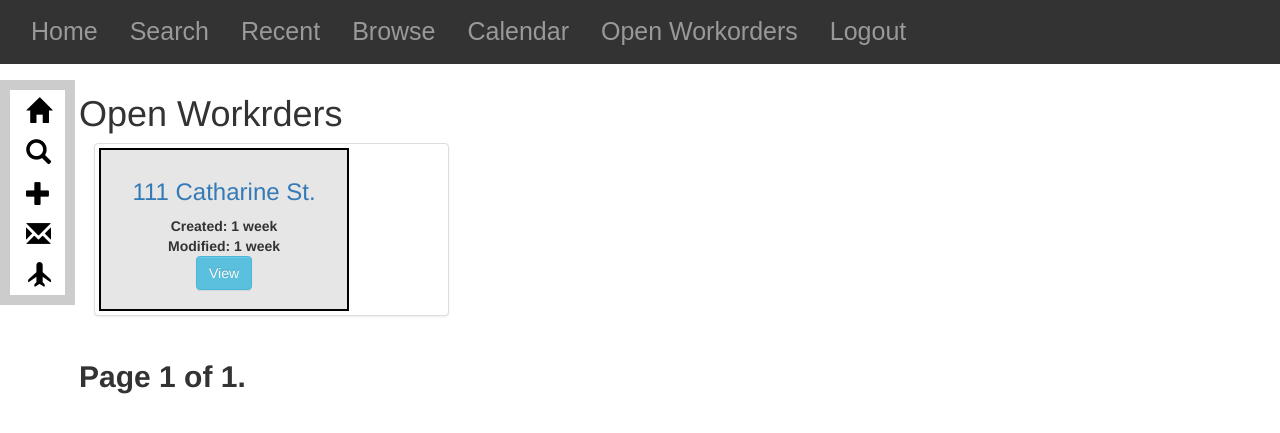
After one commit to solvable/RR, a Django app: page /customers/open_workorders/ in a window 1280 px wide. The commit adds this page. Shown: the top 433 px of the page. Run offline with Django 3.2, Linux system fonts and the light colour scheme; data comes from the database, SQL or seed files in the repository; some libraries are stand-ins or nearby versions.

Commit message:
v.6
Making progress...

Added recent customers, added full customer list, sorted by alphabet, added javascript full calendar.

todo:
 Implement events on calendar and scheduling
 Implement user auth
 implement all calendar functions

If you've been reading this documentation, it's clear i still have no Idea WTF I am doing, but it's coming along I guess.

```diff
--- a/Customers/templates/base.html
+++ b/Customers/templates/base.html
@@ -53,7 +53,10 @@
             <ul class="topNav col-md-12">
                 <li><a href="{% url 'customers:index' %}">Home</a></li>
                 <li><a href="/customers/search">Search</a></li>
-                <li><a href="{% url 'customers:list' %}">Recent</a></li>
+                <li><a href="{% url 'customers:recents' %}">Recent</a></li>
+                <li><a href="{% url 'customers:browse' %}">Browse</a></li>
+                <li><a href="{% url 'customers:calendar' %}">Calendar</a></li>
+                <li><a href="{% url 'customers:open_workorders' %}">Open Workorders</a></li>
                 <li><a href="#">Logout</a></li>
             </ul>
         </div>
--- /dev/null
+++ b/Customers/templates/open_workorders.html
@@ -0,0 +1,43 @@
+{% extends "base.html" %}
+
+{% block content %}
+<h1>{{ title }}</h1>
+
+<div class="open_workorder_list_div">
+    {% for obj in object_list %}
+    <div class="open-workorder-list-object">
+        <div class="col-md-8">
+            <div class="thumbnail">
+                <!--<img src="..." alt="..."> -->
+                <div class="caption">
+
+                    <h3><a href="{{ obj.get_absolute_url}}">{{obj.jobStreet}}</a></h3>
+                    <strong>Created: {{obj.created|timesince }}</strong></br>
+                    <strong>Modified: {{ obj.modified|timesince }}<br/>
+                    <p><a href="{{ obj.get_absolute_url }}workorder_detail/{{obj.jobId}}" class="btn btn-info" id="btnViewWorkorder" role="button">View</a></p>
+                </div>
+
+
+            </div>
+        </div>
+    </div>
+    {% endfor %}
+    <div>
+<div class="pagination col-md-8">
+    <span class="step-links">
+        {% if object_list.has_previous %}
+            <a href="?{{ page_request_var }}={{ object_list.previous_page_number }}"><span class="glyphicon glyphicon-step-backward" aria-hidden="true"></a>
+        {% endif %}
+
+        <span class="current">
+            Page {{ object_list.number }} of {{ object_list.paginator.num_pages }}.
+        </span>
+
+        {% if object_list.has_next %}
+            <a href="?{{ page_request_var }}={{ object_list.next_page_number }}"><span class="glyphicon glyphicon-step-forward" aria-hidden="true"></a>
+        {% endif %}
+    </span>
+</div>
+</div>
+</div>
+{% endblock content %}
--- a/Customers/urls.py
+++ b/Customers/urls.py
@@ -6,7 +6,7 @@ from django.views.generic import TemplateView
 
 from .views import (
     index,
-    customer_list,
+    customer_browse,
     customer_create,
     customer_detail,
     customer_update,
@@ -15,7 +15,9 @@ from .views import (
     workorder_detail,
     workorder_delete,
     workorder_update,
-
+    recents,
+    calendar,
+    open_workorders,
 
 )
 
@@ -24,8 +26,11 @@ from .views import (
 urlpatterns = [
     url(r'^$', index, name='index'),
     url(r'^search/', include('haystack.urls'), name='search'),
-    url(r'^customer_list/$', customer_list, name='list'),
+    url(r'^customer_browse/$', customer_browse, name='browse'),
+    url(r'^recents/$', recents, name='recents'),
+    url(r'^calendar/$', calendar, name='calendar'),
     url(r'^create/$', customer_create, name='create'),
+    url(r'^open_workorders/$', open_workorders, name='open_workorders'),
     url(r'^(?P<id>\d+)/$', customer_detail, name='detail'),
     url(r'^(?P<id>\d+)/edit/$', customer_update, name='update'),
     url(r'^(?P<id>\d+)/delete/$', customer_delete),
--- a/Customers/views.py
+++ b/Customers/views.py
@@ -60,17 +60,35 @@ def index(request):
     }
     return render(request, "index.html", context)
 
+def calendar(request):
+    import calendar
+    d = datetime.datetime.today()
+    day = d.day
+    month =d.month
+    year =d.year
+    c=calendar.HTMLCalendar(firstweekday=0)
+    a = str(c.formatmonth(year,month))
 
 
+    context = {
+        "calendar":a,
+    }
 
-def customer_list(request):
+    return render(request, "calendar.html", context)
+
+
+def recents(request):
     """
     View for customer list
     :param request:
     :return: list of all customer objects rendered on 'customer_list.html'
     """
-    queryset_list = Customer.objects.all()
-    paginator = Paginator(queryset_list, 2) # show 15 customers per page
+
+    yesterday = datetime.datetime.today()-datetime.timedelta(days=1)
+
+    queryset_list = Customer.objects.all().filter(created__gt=yesterday)
+
+    paginator = Paginator(queryset_list, 25) # show 25 customers per page
     page_request_var = "page"
     page = request.GET.get(page_request_var)
 
@@ -91,6 +109,62 @@ def customer_list(request):
         }
     return render(request, "customer_list.html", context)
 
+
+def customer_browse(request):
+    """
+    View for customer list
+    :param request:
+    :return: list of all customer objects rendered on 'customer_list.html'
+    """
+    queryset_list = Customer.objects.all().order_by('lastName', 'firstName')
+    paginator = Paginator(queryset_list, 25) # show 25 customers per page
+    page_request_var = "page"
+    page = request.GET.get(page_request_var)
+
+    try:
+        queryset = paginator.page(page)
+    except PageNotAnInteger:
+        #If page is not an integer deliver first page
+        queryset = paginator.page(1)
+    except EmptyPage:
+        # If page is out of range deliver last page of results
+        queryset = paginator.page(paginator.num_pages)
+
+    # Set context variables
+    context = {
+            "title":"Recent Customers",
+            "object_list": queryset,
+            "page_request_var":page_request_var,
+        }
+    return render(request, "customer_list.html", context)
+
+
+def open_workorders(request):
+
+    queryset_list = WorkOrder.objects.all().filter(completed=False).order_by('created')
+    customers = Customer.objects.all()
+    paginator = Paginator(queryset_list, 25) # show 25 customers per page
+    page_request_var = "page"
+    page = request.GET.get(page_request_var)
+
+    try:
+        queryset = paginator.page(page)
+    except PageNotAnInteger:
+        #If page is not an integer deliver first page
+        queryset = paginator.page(1)
+    except EmptyPage:
+        # If page is out of range deliver last page of results
+        queryset = paginator.page(paginator.num_pages)
+
+
+    # Set context variables
+    context = {
+        "title": "Open Workrders",
+        "object_list": queryset,
+        "customers":customers,
+        "page_request_var": page_request_var,
+    }
+    return render(request, "open_workorders.html", context)
 
 def customer_create(request):
     '''
--- a/RR/settings.py
+++ b/RR/settings.py
@@ -55,7 +55,10 @@ MIDDLEWARE_CLASSES = [
     'django.contrib.auth.middleware.SessionAuthenticationMiddleware',
     'django.contrib.messages.middleware.MessageMiddleware',
     'django.middleware.clickjacking.XFrameOptionsMiddleware',
+
 ]
+
+
 
 HAYSTACK_CONNECTIONS= {
     'default':{
@@ -148,6 +151,7 @@ BOWER_COMPONENTS_ROOT = os.path.join(BASE_DIR,'components')
 BOWER_INSTALLED_APPS = (
     'jquery',
     'bootstrap',
+    'fullcalendar',
 
 )
 STATIC_ROOT= os.path.join(BASE_DIR,"static_customers")
--- a/static/css/base.css
+++ b/static/css/base.css
@@ -135,14 +135,14 @@ tr{
 
 }
 
-th, td{
+.td-worktable tr, td{
 
     text-align: left;
     width:5%;
     padding:10px;
 }
 
-td:hover{
+.td-worktable:hover{
     background-color:black;
     color:white;
 
```
Also changed, not shown: Customers/templates/calendar.html (+8 -17 lines), Customers/templates/customer_detail.html (+17 -24 lines), 6 other files.
